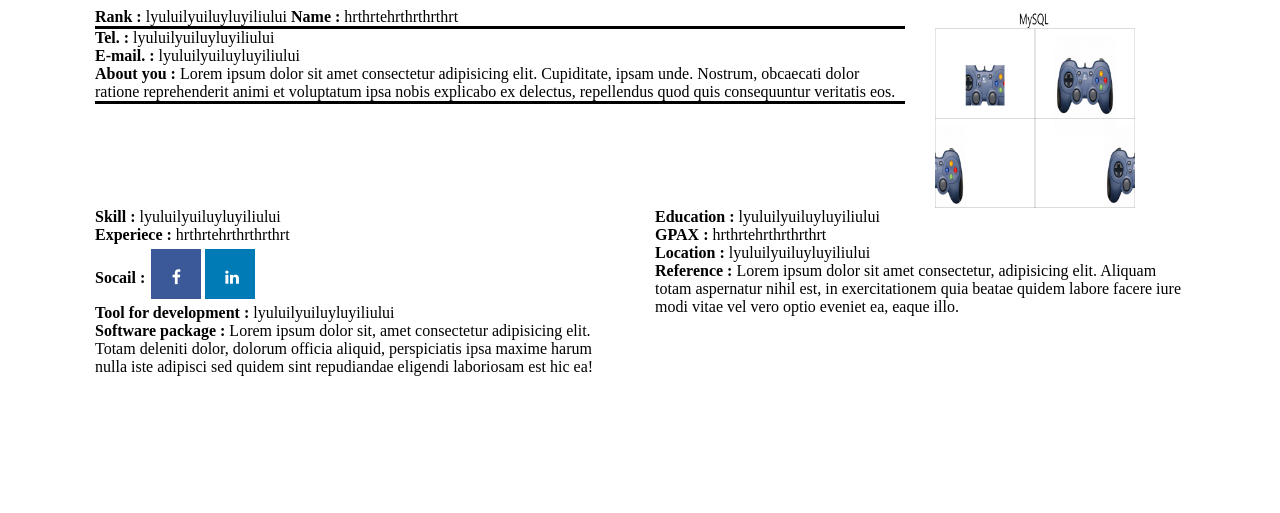
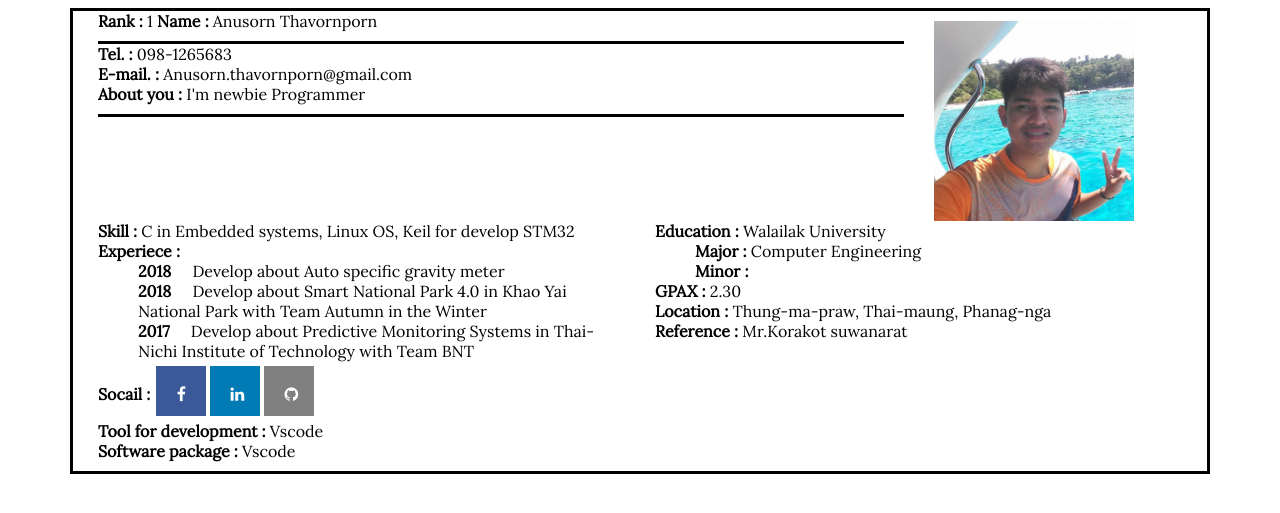
Before and after one commit to nokranger/Appscript, a PHP site: page /show.html in a window 1280 px wide. Shown: the top 513 px of the page. Run offline with PHP 8.4, Linux system fonts and the light colour scheme; some libraries are stand-ins or nearby versions.

Commit message:
edit3 showhtml

```diff
--- a/css/social.css
+++ b/css/social.css
@@ -161,3 +161,9 @@
     width: 50px;
     height: 50px;
   }
+  .fa-github{
+    background: #808080;
+    color:white;
+    width: 50px;
+    height: 50px;
+  }
--- a/show.html
+++ b/show.html
@@ -10,6 +10,8 @@
     <meta name="google" content="notranslate" />
     <link rel="stylesheet" href="https://cdnjs.cloudflare.com/ajax/libs/font-awesome/4.7.0/css/font-awesome.min.css">
     <script src="https://ajax.googleapis.com/ajax/libs/jquery/3.2.0/jquery.min.js"></script>
+    <link href="https://fonts.googleapis.com/css?family=Lora" rel="stylesheet">
+
 
     <script>
     var dataget = [];
@@ -50,25 +52,33 @@ function something(){
     }
     </script>
 </head>
-
+<style>
+    label{
+        margin-bottom: 10px;
+        font-family: 'Lora', serif;
+    }
+    b{
+        margin-bottom: 10px;
+    }
+</style>
 <body>
-    <div class="container">
+    <div class="container" style="border: solid;">
          <div class="container-fluid" >
                 <div class="row">
                     <div class="col-9">
                         <div class="d-flex justify-content-start" style="border-bottom: solid;">
-                            <label><b>Rank : </b>lyuluilyuiluyluyiliului<label></label>
-                            <label><b>Name : </b>hrthrtehrthrthrthrt<label><br>
+                            <label><b>Rank : </b>1<label></label>
+                            <label><b>Name : </b>Anusorn Thavornporn<label><br>
                         </div>
                         <div class="d-flex justify-content-start" style="border-bottom: solid;">
-                                <label><b>Tel. : </b>lyuluilyuiluyluyiliului<label><br>
-                                <label><b>E-mail. : </b>lyuluilyuiluyluyiliului<label><br>
-                                <label><b>About you : </b>Lorem ipsum dolor sit amet consectetur adipisicing elit. Cupiditate, ipsam unde. Nostrum, obcaecati dolor ratione reprehenderit animi et voluptatum ipsa nobis explicabo ex delectus, repellendus quod quis consequuntur veritatis eos.<label><br>
+                                <label><b>Tel. : </b>098-1265683<label><br>
+                                <label><b>E-mail. : </b>Anusorn.thavornporn@gmail.com<label><br>
+                                <label><b>About you : </b>I'm newbie Programmer<label><br>
                             </div>
                     </div>
                     <div class="col">
-                        <div class="d-flex justify-content-start">
-                            <img width="200px" height="200px" src="1.png" alt="">
+                        <div class="d-flex justify-content-start" style="margin-top:10px">
+                            <img width="200px" height="200px" src="img/nok.jpg" alt="">
                         </div>
                 </div>
             </div>
@@ -77,19 +87,26 @@ function something(){
                 <div class="row">
                     <div class="col-6">
                         <div class="d-flex justify-content-start">
-                            <label><b>Skill : </b>lyuluilyuiluyluyiliului<label><br>
-                            <label ><b>Experiece : </b>hrthrtehrthrthrthrt<label><br>
-                            <label><b>Socail : </b><label><a href="https://www.facebook.com/anusornthavornpon" target="_blank" class="fa fa-facebook"></a><a href="https://www.facebook.com/anusornthavornpon" target="_blank" class="fa fa-linkedin"></a><br>
-                            <label><b>Tool for development : </b>lyuluilyuiluyluyiliului<label><br>
-                            <label><b>Software package : </b>Lorem ipsum dolor sit, amet consectetur adipisicing elit. Totam deleniti dolor, dolorum officia aliquid, perspiciatis ipsa maxime harum nulla iste adipisci sed quidem sint repudiandae eligendi laboriosam est hic ea!<label><br>
+                            <label><b>Skill : </b>C in Embedded systems, Linux OS, Keil for develop STM32<label><br>
+                            <label ><b>Experiece : </b><label><br>
+                                <dd><b>2018</b>&nbsp;&nbsp;&nbsp;&nbsp;&nbsp;Develop about Auto specific gravity meter</dd>
+                                <dd><b>2018</b>&nbsp;&nbsp;&nbsp;&nbsp;&nbsp;Develop about Smart National Park 4.0 in Khao Yai National Park with Team Autumn in the
+                                    Winter</dd>
+                                <dd><b>2017</b>&nbsp;&nbsp;&nbsp;&nbsp;&nbsp;Develop about Predictive Monitoring Systems in Thai-Nichi Institute of Technology with
+                                    Team BNT</dd>
+                            <label><b>Socail : </b><label><a href="https://www.facebook.com/anusornthavornpon" target="_blank" class="fa fa-facebook"></a><a href="https://www.linkedin.com/in/anusornthavornponcomen" target="_blank" class="fa fa-linkedin"></a><a href="https://www.github.com/nokranger" target="_blank" class="fa fa-github"></a><br>
+                            <label><b>Tool for development : </b>Vscode<label><br>
+                            <label><b>Software package : </b>Vscode<label><br>
                         </div>
                     </div>
                     <div class="col-6">
                         <div class="d-flex justify-content-start">
-                                <label><b>Education : </b>lyuluilyuiluyluyiliului<label><br>
-                                        <label ><b>GPAX : </b>hrthrtehrthrthrthrt<label><br>
-                                        <label><b>Location : </b>lyuluilyuiluyluyiliului<label><br>
-                                        <label><b>Reference : </b>Lorem ipsum dolor sit amet consectetur, adipisicing elit. Aliquam totam aspernatur nihil est, in exercitationem quia beatae quidem labore facere iure modi vitae vel vero optio eveniet ea, eaque illo.<label><br>
+                                <label><b>Education : </b>Walailak University<label><br>
+                                    <dd><b>Major : </b><label>Computer Engineering</label></dd>
+                                    <dd><b>Minor : </b><label></label></dd>
+                                        <label ><b>GPAX : </b>2.30<label><br>
+                                        <label><b>Location : </b>Thung-ma-praw, Thai-maung, Phanag-nga</label><br>
+                                        <label><b>Reference : </b>Mr.Korakot suwanarat<label><br>
                         </div>
                 </div>
             </div>
```
Also changed, not shown: img/1.png (renamed from 1.png), img/nok.jpg (added).
